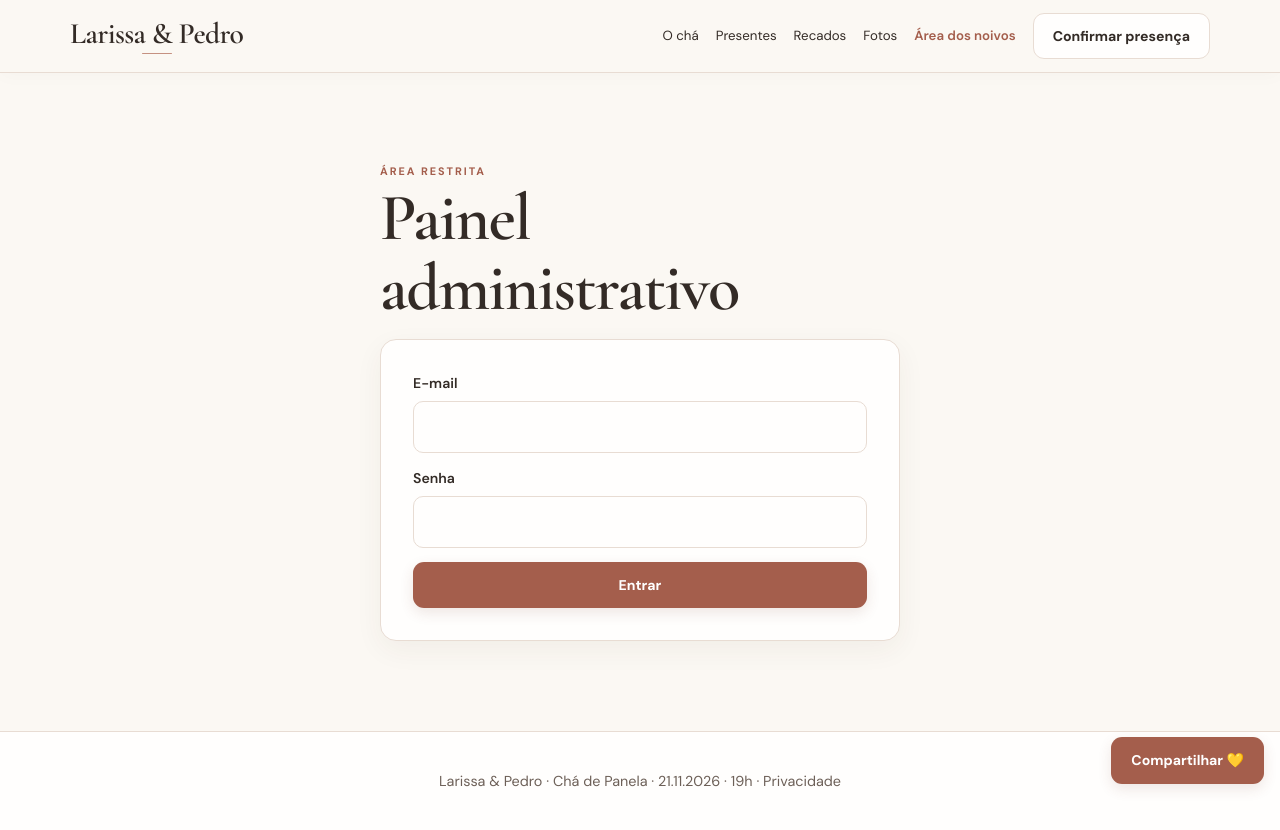
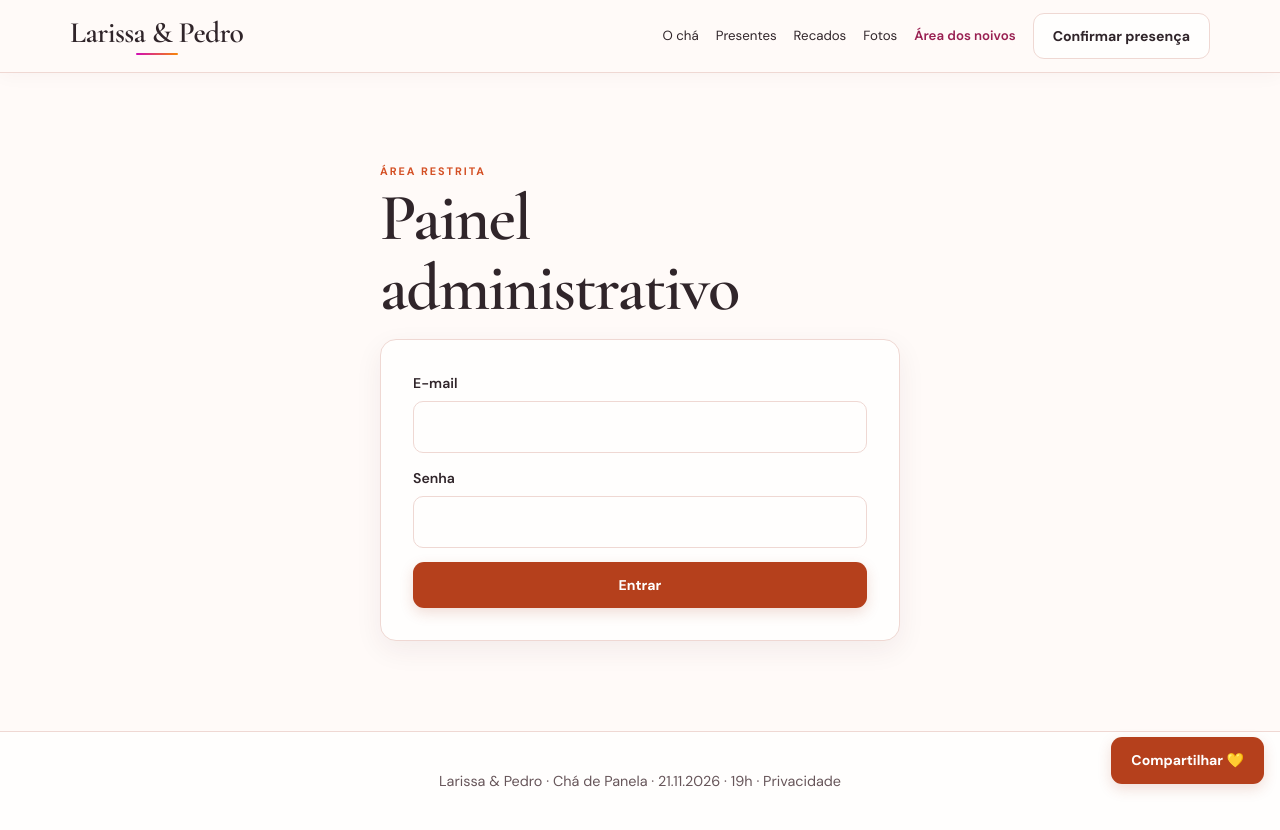
Before and after one commit to depaulapheng/ch-de-panela, a Next.js app: page /admin/login in a window 1280 px wide. Built offline with nearby package versions, Linux system fonts and the light colour scheme; no server answers.

Commit message:
Aplica paleta oficial Larissa e Pedro ao tema editorial

```diff
--- a/app/editorial.css
+++ b/app/editorial.css
@@ -1,22 +1,28 @@
 
 /* Identidade editorial — Larissa & Pedro. Tokens semânticos prevalecem sobre o legado. */
 :root {
-  --background:#fbf8f3; --surface:#fffefd; --surface-soft:#f5ede7;
-  --primary:#a45e4c; --primary-hover:#854537; --secondary:#aab8a7;
-  --accent:#c59181; --text-primary:#332b26; --text-secondary:#6d6058;
-  --border:#e8dcd3; --focus:#507261;
+  /* Paleta oficial Larissa & Pedro — o anexo prevalece sobre o tema anterior. */
+  --palette-pink:#d86190;
+  --palette-fuchsia:#e0258a;
+  --palette-magenta:#d00bb7;
+  --palette-orange:#f78806;
+  --palette-apricot:#dc8b51;
+  --palette-burnt:#d45025;
+  --palette-gradient:linear-gradient(105deg,var(--palette-magenta),var(--palette-orange));
+  /* Superfícies claras e variantes escuras asseguram leitura confortável. */
+  --background:#fffaf8; --surface:#fffefd; --surface-soft:#fff0ea;
+  --primary:var(--palette-burnt); --primary-hover:#a53a1b; --secondary:var(--palette-pink);
+  --accent:var(--palette-fuchsia); --text-primary:#30252a; --text-secondary:#67565a;
+  --border:#efd8d3; --focus:#992052;
   --bg:var(--background); --paper:var(--surface); --soft:var(--surface-soft);
   --ink:var(--text-primary); --muted:var(--text-secondary); --line:var(--border);
-  --orange:var(--primary); --fuchsia:var(--primary); --fuchsia-dark:var(--primary-hover);
-  --pink:var(--accent); --blush:#ebd6ce; --gold:#d8b38e;
-  --olive:#6e7965; --teal:#507261; --beige:#eadccf;
-  --magenta:var(--primary); --burnt-orange:var(--primary-hover);
-  --palette-pink:var(--accent); --palette-fuchsia:var(--primary);
-  --palette-magenta:var(--primary); --palette-orange:var(--primary);
-  --palette-apricot:#c99475; --palette-burnt:var(--primary-hover);
+  --orange:var(--palette-orange); --fuchsia:var(--palette-fuchsia); --fuchsia-dark:#992052;
+  --pink:var(--palette-pink); --blush:#f8dbe5; --gold:var(--palette-apricot);
+  --olive:#6e7965; --teal:#507261; --beige:#f5e6dc;
+  --magenta:var(--palette-magenta); --burnt-orange:var(--palette-burnt);
   --display:"Cormorant Garamond",Georgia,serif;
   --body:"DM Sans",Arial,sans-serif; --script:var(--display);
-  --radius:16px; --shadow:0 9px 28px rgba(69,48,36,.055);
+  --radius:16px; --shadow:0 9px 28px rgba(79,37,45,.065);
 }
 html{scroll-padding-top:108px}
 body{background:var(--background);color:var(--ink);font-family:var(--body);line-height:1.6}
@@ -33,38 +39,35 @@ a,button,input,textarea,select{transition:color .18s ease,background-color .18s
 .subtitle{font-size:clamp(2.2rem,4.2vw,3.35rem);line-height:1.11;font-weight:600}
 .eyebrow{font-family:var(--body);letter-spacing:.18em;font-size:.68rem;font-weight:700;color:var(--primary);line-height:1.5}
 .muted{color:var(--muted)}
-.nav{background:rgba(251,248,243,.96);border-bottom:1px solid var(--border);box-shadow:0 3px 18px rgba(47,37,30,.025)}
+.nav{background:rgba(255,250,248,.97);border-bottom:1px solid var(--border);box-shadow:0 3px 18px rgba(79,37,45,.035)}
 .nav-inner{min-height:72px;gap:22px}
 .brand{font-size:1.85rem;font-weight:600;letter-spacing:-.02em}
-.brand::after{height:1px;background:var(--accent);width:30px;margin:4px auto 0}
+.brand::after{height:2px;background:var(--palette-gradient);width:42px;margin:4px auto 0}
 .nav-links{gap:17px;font-size:.83rem}
-.nav-links a:not(.btn):hover,.nav-login-link{color:var(--primary)}
+.nav-links a:not(.btn):hover,.nav-login-link{color:var(--fuchsia-dark)}
 .btn{border:1px solid var(--border);border-radius:11px;padding:11px 19px;min-height:44px;font-weight:650;font-size:.88rem;background:var(--surface);color:var(--ink);box-shadow:none;transform:none}
 .btn:hover{background:var(--surface-soft);border-color:#cdb8ac;box-shadow:0 4px 14px rgba(55,34,22,.065);transform:none}
-.btn-primary,.btn-primary:hover{
-  color:#fff;border-color:transparent;background:var(--primary);
-  box-shadow:0 5px 14px rgba(112,57,40,.12)
-}
-.btn-primary:hover{background:var(--primary-hover);box-shadow:0 7px 16px rgba(112,57,40,.16)}
+.btn-primary{color:#fff;border-color:transparent;background:#b5401c;box-shadow:0 5px 14px rgba(165,58,27,.17)}
+.btn-primary:hover{color:#fff;background:var(--primary-hover);box-shadow:0 7px 16px rgba(165,58,27,.22)}
 .btn-soft{background:var(--surface-soft);border-color:var(--border)}
 .btn:disabled{background:#eae6e1;color:#6d6762;border-color:#dfd7d1;box-shadow:none;cursor:not-allowed}
-.hero{min-height:min(850px,calc(100svh - 72px));padding:80px 0 65px;background:radial-gradient(circle at 7% 13%,rgba(202,159,132,.11),transparent 27%),radial-gradient(circle at 94% 25%,rgba(171,188,163,.13),transparent 25%),var(--background)}
+.hero{min-height:min(850px,calc(100svh - 72px));padding:80px 0 65px;background:radial-gradient(circle at 7% 13%,rgba(247,136,6,.15),transparent 27%),radial-gradient(circle at 94% 25%,rgba(224,37,138,.12),transparent 25%),radial-gradient(circle at 54% 105%,rgba(216,97,144,.10),transparent 30%),var(--background)}
 .hero>.container{padding-bottom:clamp(110px,15vw,190px)}
 .hero-names{font-size:clamp(5rem,12vw,8rem);line-height:.82;font-weight:600;color:var(--ink)}
 .hero-amp{color:var(--primary);font-style:italic}
 .hero-copy{font-size:1.04rem;max-width:590px}
-.botanical-frame{opacity:.2;filter:saturate(.48) contrast(.94);mix-blend-mode:multiply;height:37%;object-position:center 58%}
+.botanical-frame{opacity:.27;filter:saturate(1.12) contrast(.96);mix-blend-mode:multiply;height:37%;object-position:center 58%}
 .romantic-scene{pointer-events:none}
 .countdown{gap:12px;max-width:600px}
 .count-box,.count-box:nth-child(odd),.count-box:nth-child(even){background:rgba(255,254,253,.9);border:1px solid var(--border);border-radius:13px;padding:14px 8px;box-shadow:0 5px 17px rgba(65,43,31,.03)}
-.count-num,.count-box:nth-child(odd) .count-num{color:var(--primary);font-size:2.7rem}
-.count-box:nth-child(even) .count-num{color:var(--ink)}
+.count-num,.count-box:nth-child(odd) .count-num{color:var(--fuchsia-dark);font-size:2.7rem}
+.count-box:nth-child(even) .count-num{color:var(--primary-hover)}
 .count-label{font-size:.7rem;letter-spacing:.06em;text-transform:uppercase}
 .card{background:var(--surface);border:1px solid var(--border);border-radius:var(--radius);box-shadow:var(--shadow)}
 .info-card{padding:clamp(20px,2.5vw,32px)}
 .event-card{min-height:190px}
 .event-card h3{font-size:clamp(1.45rem,2.7vw,1.85rem);margin:16px 0 8px}
-.gifts-band,.photo-invite-band{background:var(--surface-soft);border-color:var(--border)}
+.gifts-band,.photo-invite-band{background:linear-gradient(110deg,#fff0e9 0%,#fffaf8 52%,#fff0f6 100%);border-color:var(--border)}
 .gifts-page,.photo-page{background:var(--background)}
 .gifts-page>.romantic-scene{opacity:.22;height:270px}
 .gifts-page>.container{position:relative;z-index:2}
@@ -73,11 +76,11 @@ a,button,input,textarea,select{transition:color .18s ease,background-color .18s
 .grid{gap:20px}
 .gift-card{min-height:100%;overflow:hidden;display:flex;flex-direction:column;border:1px solid var(--border);background:var(--surface);box-shadow:0 7px 20px rgba(53,42,34,.055);transition:box-shadow .25s ease,transform .25s ease}
 .gift-card:hover{box-shadow:0 14px 28px rgba(53,42,34,.085);transform:translateY(-2px)}
-.gift-img{width:100%;aspect-ratio:4/3;position:relative;display:grid;place-items:center;background:#f7f4ef;border-bottom:1px solid var(--border);overflow:hidden}
+.gift-img{width:100%;aspect-ratio:4/3;position:relative;display:grid;place-items:center;background:#fff7f3;border-bottom:1px solid var(--border);overflow:hidden}
 .gift-img::after{content:none}
-.gift-img>img,.gift-img img{display:block;width:100%;height:100%;object-fit:contain;padding:14px;background:#f8f6f2;transition:none}
+.gift-img>img,.gift-img img{display:block;width:100%;height:100%;object-fit:contain;padding:14px;background:#fffaf7;transition:none}
 .gift-card:hover .gift-img img{transform:none}
-.gift-photo-placeholder{width:100%;height:100%;display:flex;flex-direction:column;justify-content:center;align-items:center;gap:8px;text-align:center;padding:24px;background:#f4eee7;color:var(--text-secondary)}
+.gift-photo-placeholder{width:100%;height:100%;display:flex;flex-direction:column;justify-content:center;align-items:center;gap:8px;text-align:center;padding:24px;background:linear-gradient(135deg,#fff2eb,#fff0f6);color:var(--text-secondary)}
 .gift-photo-placeholder .placeholder-symbol{font:400 2rem/1 var(--display);color:var(--accent)}
 .gift-photo-placeholder strong{font:600 1.35rem/1.1 var(--display);max-width:240px;color:var(--ink)}
 .gift-photo-placeholder small{font:500 .75rem/1.4 var(--body);color:var(--muted)}
@@ -85,37 +88,37 @@ a,button,input,textarea,select{transition:color .18s ease,background-color .18s
 .gift-name{font-weight:600;font-size:1.65rem;line-height:1.07;overflow-wrap:anywhere;min-height:1.1em}
 .gift-body>.muted,.gift-body>p{font-size:.87rem}
 .gift-body>div:has(>strong){font-size:.96rem}
-.badge{background:#f3e8e1;color:#825441;font-size:.68rem;letter-spacing:.035em;font-weight:650;border-radius:7px;padding:5px 9px;max-width:100%}
+.badge{background:#fff0e6;color:#8a3c21;font-size:.68rem;letter-spacing:.035em;font-weight:600;border-radius:7px;padding:5px 9px;max-width:100%}
 .status-ok{color:#42634f;font-size:.82rem;font-weight:650}
 .status-out{color:#756b63;font-size:.82rem}
 .gift-card .btn{width:100%;margin-top:auto;white-space:normal}
 .sector-filter{margin:30px 0 30px;max-width:460px;grid-template-columns:auto minmax(220px,1fr)}
 .sector-filter label{color:var(--ink);font-size:.86rem}
 .input,.select,.textarea{border-radius:10px;border:1px solid var(--border);background:var(--surface);color:var(--ink);outline:none}
-.input:focus,.select:focus,.textarea:focus{border-color:var(--focus);box-shadow:0 0 0 3px rgba(80,114,97,.12)}
+.input:focus,.select:focus,.textarea:focus{border-color:var(--focus);box-shadow:0 0 0 3px rgba(153,32,82,.14)}
 .notice{background:var(--surface-soft);border:1px solid var(--border);color:var(--text-secondary)}
 .success{background:#edf3ed;color:#42634f}.error{background:#f8ebe8;color:#843e36}
 .modal-backdrop{background:rgba(40,34,30,.58);padding:16px}
 .modal{border:1px solid var(--border);border-radius:18px;box-shadow:0 25px 80px rgba(23,17,14,.2);width:min(560px,100%);max-height:min(90svh,760px);overscroll-behavior:contain}
 .photo-upload-card{border-color:var(--border);background:var(--surface)}
-.photo-drop{border:1.5px dashed #c5aaa0;background:var(--surface-soft)}
-.photo-drop:hover,.photo-drop.is-dragging{border-color:var(--primary);background:#f8eee8;box-shadow:none}
-.photo-drop-icon{background:var(--primary)}
-.photo-drop strong{color:var(--primary)}
+.photo-drop{border:1.5px dashed var(--palette-pink);background:var(--surface-soft)}
+.photo-drop:hover,.photo-drop.is-dragging{border-color:var(--palette-fuchsia);background:#fff0f6;box-shadow:0 0 0 3px rgba(224,37,138,.08)}
+.photo-drop-icon{background:var(--palette-gradient)}
+.photo-drop strong{color:var(--fuchsia-dark)}
 .gallery-setup{background:var(--surface-soft)}
 .photo-card{border-color:var(--border)}
-.wedding-band{background:#38302b;color:#fbf8f3}
-.wedding-eyebrow{color:#e3c3a5!important}
+.wedding-band{background:#38252e;color:#fffaf7}
+.wedding-eyebrow{color:#f2ad75!important}
 .faq summary:hover{color:var(--primary)}
-.guest-quote{border-left-color:var(--accent)}
+.guest-quote{border-left-color:var(--palette-pink)}
 .image-credit{border-radius:5px;background:rgba(44,34,28,.75);opacity:.94}
 .footer{background:var(--surface);border-top-color:var(--border)}
 .share{bottom:16px;right:16px}
 .share .btn-primary{box-shadow:0 5px 18px rgba(91,55,39,.19)}
-.admin-side{background:#38302b}
-.admin-side a:hover{background:#4d4239}
+.admin-side{background:#38252e}
+.admin-side a:hover{background:#523442}
 .table th{background:var(--surface-soft)}
-.stat strong{color:var(--primary)}
+.stat strong{color:var(--fuchsia-dark)}
 .admin-image-preview{width:104px;aspect-ratio:4/3;border:1px solid var(--border);border-radius:8px;overflow:hidden;background:var(--surface-soft)}
 .admin-image-preview .gift-photo-placeholder{padding:5px;gap:2px}
 .admin-image-preview .gift-photo-placeholder .placeholder-symbol{font-size:1rem}
@@ -158,3 +161,8 @@ a,button,input,textarea,select{transition:color .18s ease,background-color .18s
 @media(prefers-reduced-motion:reduce){
  *,*::before,*::after{animation-duration:.01ms!important;transition-duration:.01ms!important;scroll-behavior:auto!important}
 }
+
+/* A faixa em degradê aparece como detalhe, sem prejudicar a leitura dos cards. */
+.gifts-heading::after{content:"";display:block;width:76px;height:3px;border-radius:99px;background:var(--palette-gradient);margin:8px auto 0}
+:where(.btn,.nav-links a,.input,.select,.textarea):focus-visible{outline:3px solid var(--focus);outline-offset:3px}
+@media(max-width:600px){.nav-links{scrollbar-color:var(--palette-pink) transparent}.gift-img img{padding:10px}.gift-body{overflow-wrap:anywhere}}
```
